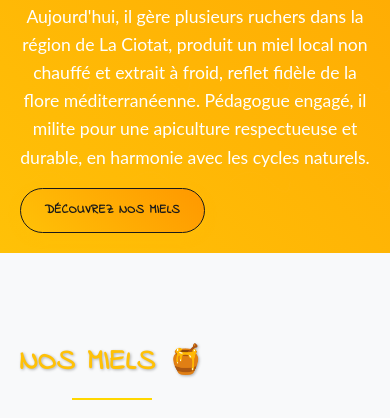
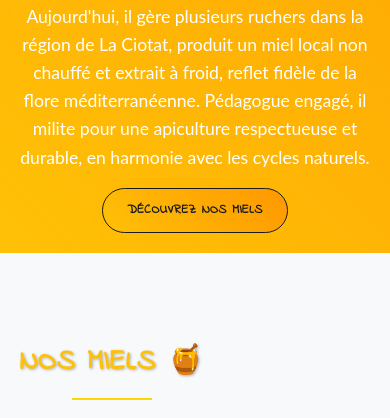
Before and after one commit to Coconutweb/lerucher, a plain HTML site: page index.html in a window 390 px wide. Shown: the part 1512-1930 px from the top of the page. Drawn offline with nearby package versions, Linux system fonts and the light colour scheme.

Commit message:
feat(mobile): center about button on mobile

```diff
--- a/index.html
+++ b/index.html
@@ -174,7 +174,7 @@
                             </p>
                         </div>
 
-                        <div>
+                        <div class="about-button">
                             <a href="#top-ventes" class="btn btn-primary">Découvrez nos miels</a>
                         </div>
                     </div>
--- a/style.css
+++ b/style.css
@@ -680,8 +680,11 @@ button:active:focus {
         font-size: 1.1rem;
         text-align: center;
     }
-}
-
+
+    .about-button {
+        text-align: center;
+    }
+}
 
 
 
```
Also changed, not shown: parrainage.html (+2 -2 lines).
